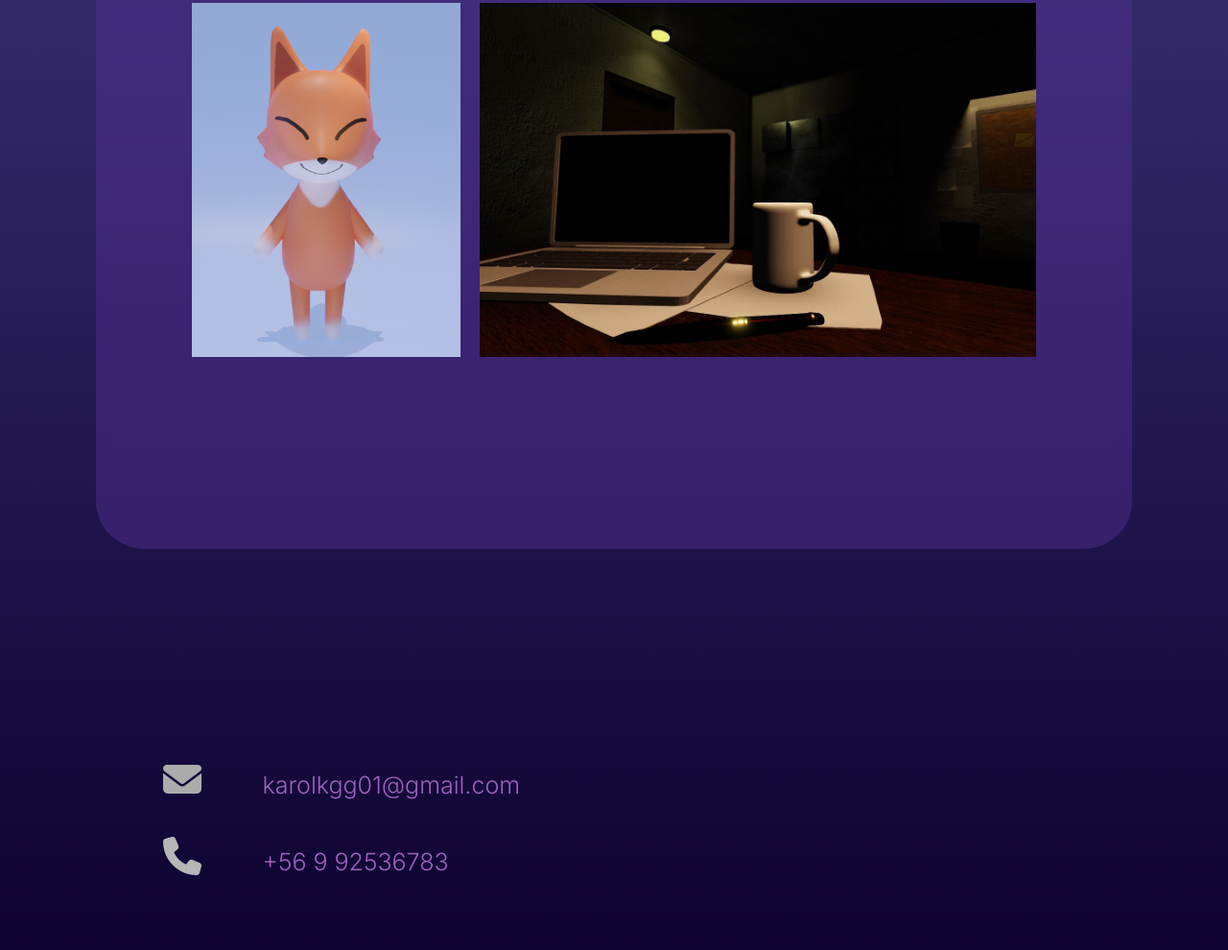
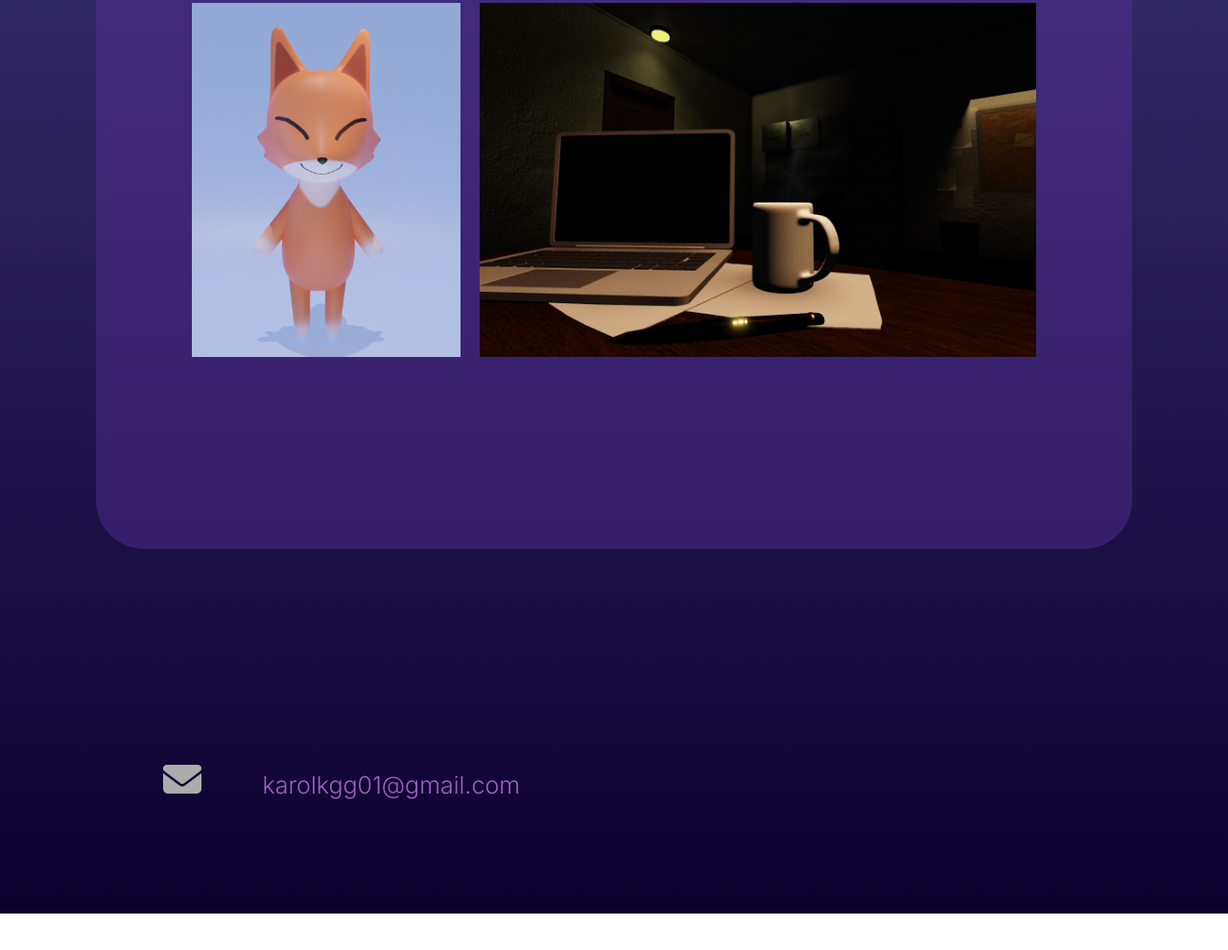
Before and after one commit to SukiKatz/portafolio-kg, a plain HTML site: page index.html in a window 1280 px wide. Shown: the part 3495-4485 px from the top of the page at 96% size. After the commit the page ends 4447 px from the top, so only its background shows below. Drawn offline with Linux system fonts and the light colour scheme.

Commit message:
first update

```diff
--- a/index.html
+++ b/index.html
@@ -20,12 +20,7 @@
 
         <div class="menu container">
             <a href="#" class="logo">
-
-
             </a>
-
-
-
 
             <nav class="navbar">
 
@@ -175,10 +170,7 @@
                 <a >karolkgg01@gmail.com</a>
             </div>
 
-            <div class="contact-2">
-                <i class="fa-solid fa-phone" style="color: #b6b6b6;"></i>
-               <a>+56 9 92536783</a>
-            </div>
+
 
 
 
```
